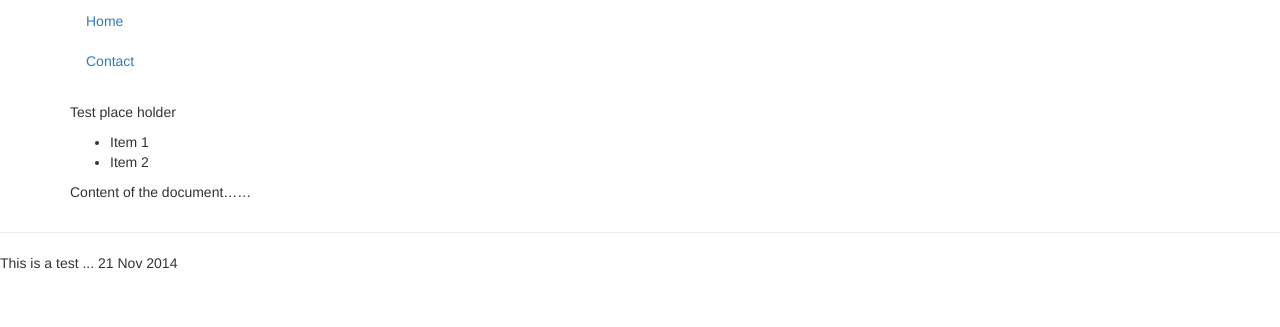
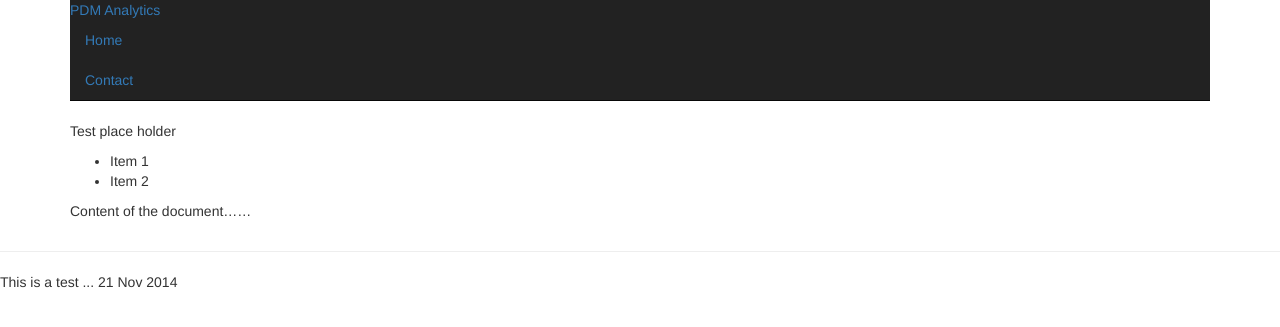
Before and after one commit to pdmanalytics/pdmanalytics.github.io, a Jekyll site: the page built from index.md, in a window 1280 px wide. Shown: the top 327 px of the page. Built offline with Jekyll 4.4.1, drawn with Linux system fonts in a browser that asks for light colours.

Commit message:
Bootstrap test 3

```diff
--- a/_layouts/default.html
+++ b/_layouts/default.html
@@ -7,14 +7,13 @@
     </head>
     <body>
         <div class="container">
-        <div class="navbar">
+        <div class="navbar navbar-static-top navbar-inverse">
         <div class="navbar-inner">
-        <div class="nav-collapse">
+            <a class="brand" href="#"> PDM Analytics </a>
             <ul class="nav">
                 <li class="active"> <a href="./index.html">Home</a></li>
                 <li> <a href="./contact.html">Contact</a></li>
             </ul>
-        </div>
         </div>
         </div>
         </div>
```
